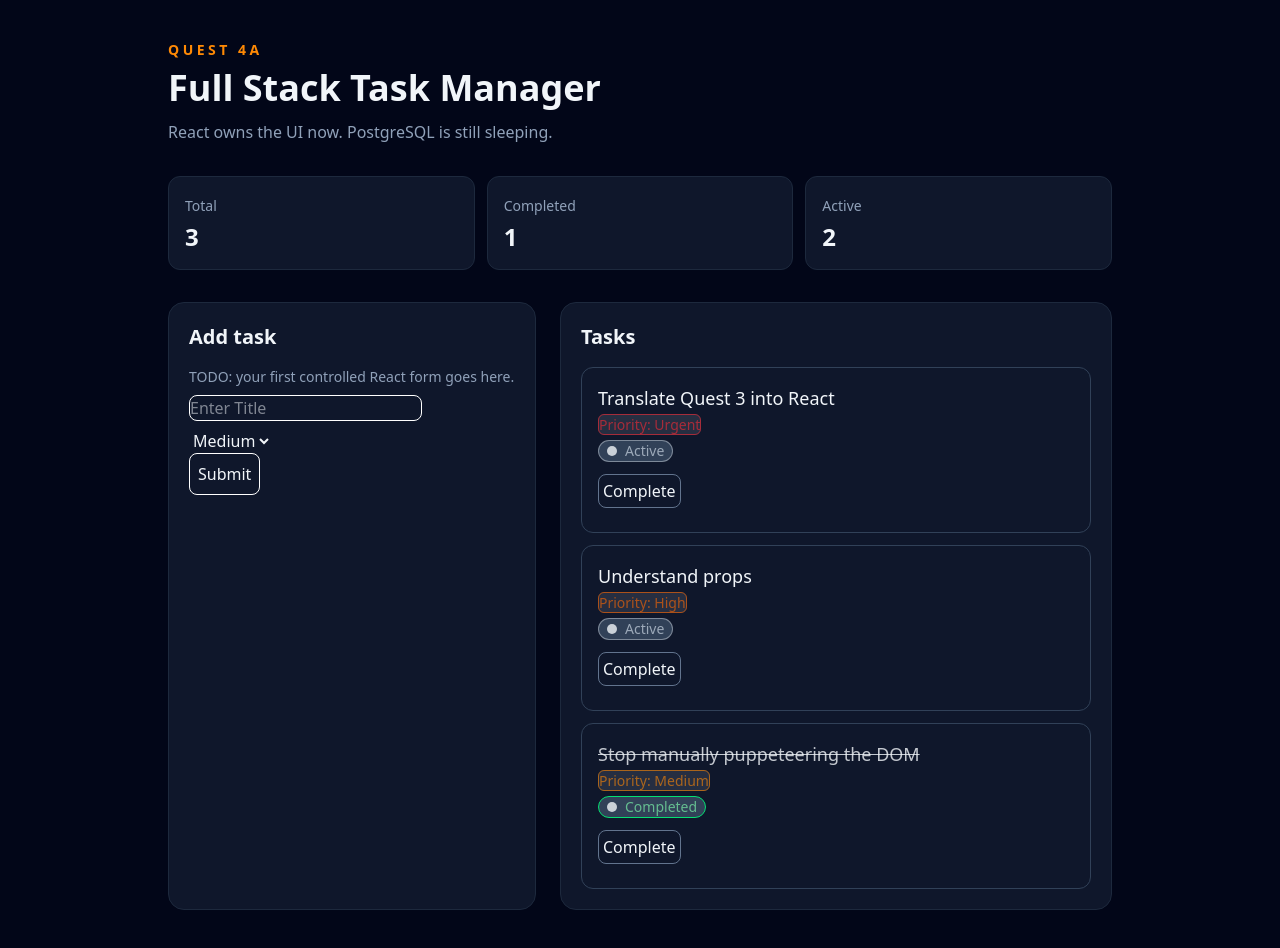
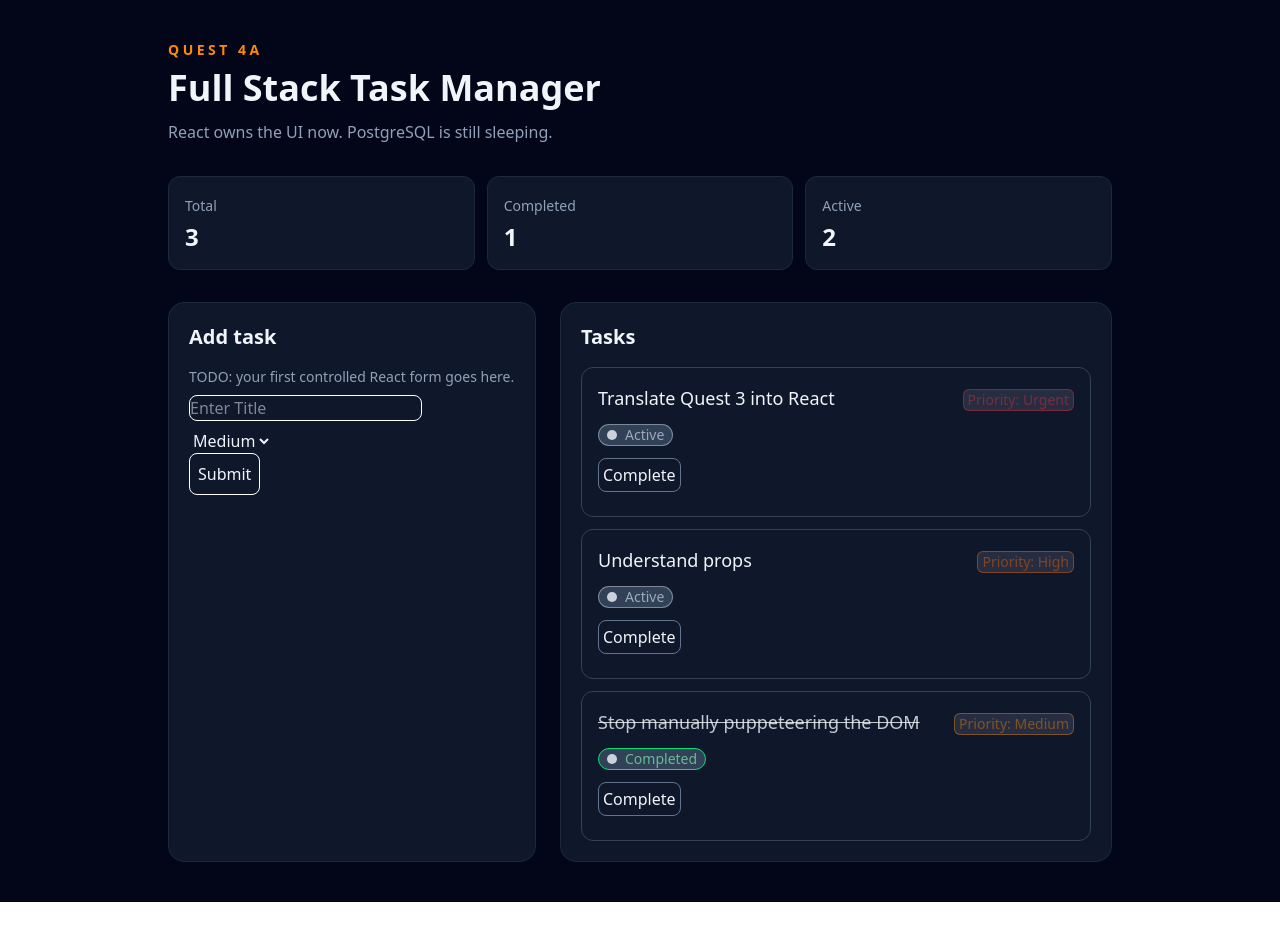
Before and after one commit to ZecharyDouglas/quest-4-full-stack-task-manager, a React (Vite) app: page / in a window 1280 px wide. After the commit the page ends 902 px from the top, so only its background shows below. Built offline with nearby package versions, Linux system fonts and the light colour scheme.

Commit message:
Small UI changes

```diff
--- a/src/components/TaskCard.jsx
+++ b/src/components/TaskCard.jsx
@@ -7,13 +7,13 @@ export default function TaskCard({ task, onToggleTask }) {
       priority_color = `text-slate-100/40`;
       break;
     case "medium":
-      priority_color = `text-orange-400/60`;
+      priority_color = `text-orange-400/40`;
       break;
     case "high":
-      priority_color = `text-orange-500/60`;
+      priority_color = `text-orange-500/40`;
       break;
     case "urgent":
-      priority_color = `text-red-500/60`;
+      priority_color = `text-red-500/40`;
       break;
 
     default:
@@ -40,7 +40,7 @@ export default function TaskCard({ task, onToggleTask }) {
       {
         /* TODO */
         <>
-          <div className="">
+          <div className=" flex justify-between items-baseline mb-2">
             <h1
               className={` text-lg text-slate-100 ${task.completed ? "line-through text-slate-100/80" : ""}`}
             >
@@ -48,7 +48,7 @@ export default function TaskCard({ task, onToggleTask }) {
             </h1>
 
             <span
-              className={`text-sm border bg-slate-100/10 rounded-md capitalize ${priority_color}`}
+              className={`text-sm border px-1 bg-slate-100/10 rounded-md capitalize ${priority_color}`}
             >
               Priority: {task.priority}
             </span>
```
